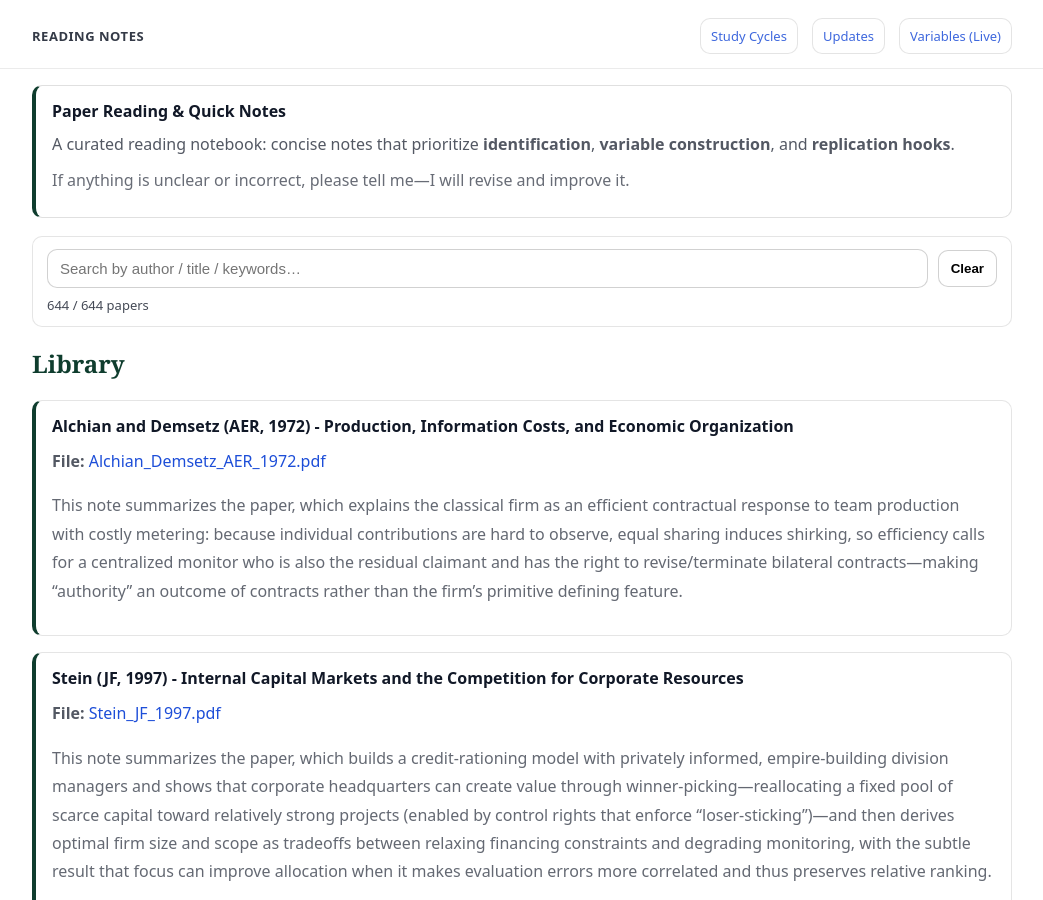
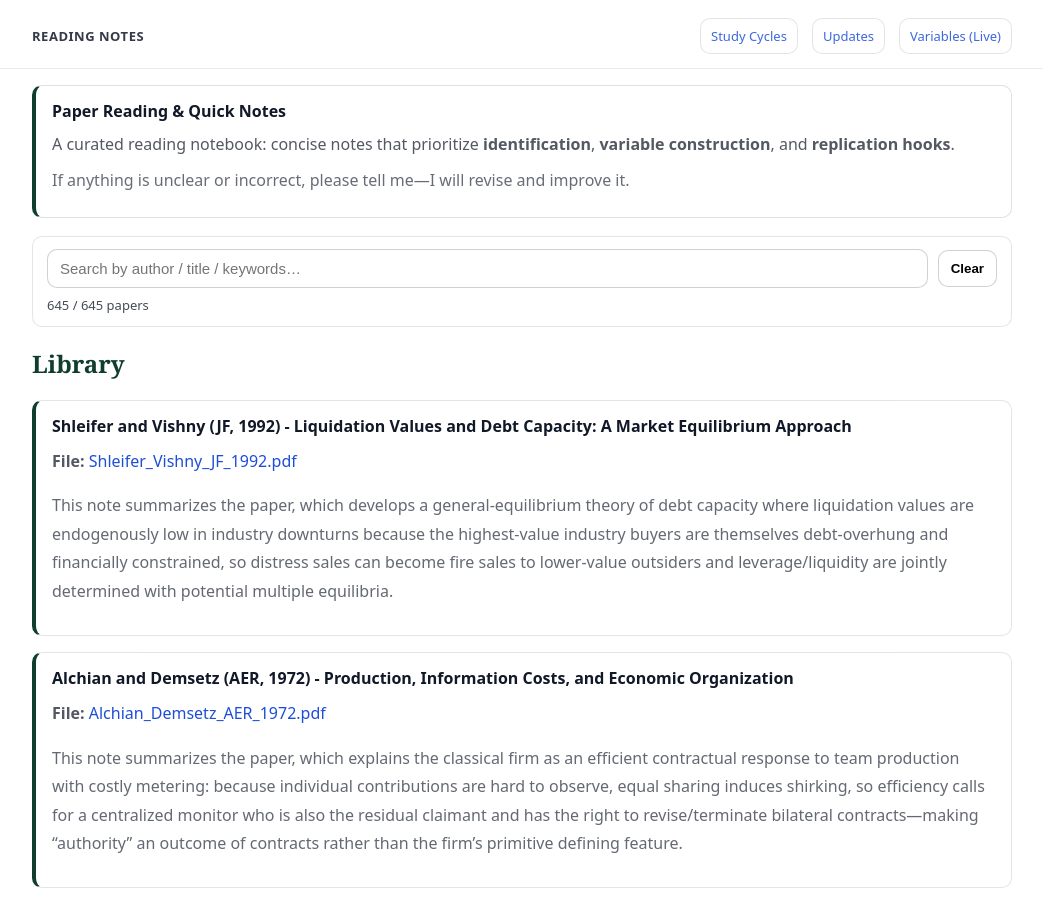
Before and after one commit to yaxinzn/study-archive, a Jekyll site: the page built from reading/index.md, in a window 1280 px wide and 900 px high. Shown: the whole window, without its empty margins (118-1161 px from the left). Built offline with Jekyll 4.4.1, drawn with Linux system fonts in a browser that asks for light colours.

Commit message:
Reading: add/update Shleifer_Vishny_JF_1992.pdf

```diff
--- a/_data/reading.yml
+++ b/_data/reading.yml
@@ -1,3 +1,7 @@
+- title: "Shleifer and Vishny (JF, 1992) - Liquidation Values and Debt Capacity: A Market Equilibrium Approach"
+  file: "Shleifer_Vishny_JF_1992.pdf"
+  desc: "This note summarizes the paper, which develops a general-equilibrium theory of debt capacity where liquidation values are endogenously low in industry downturns because the highest-value industry buyers are themselves debt-overhung and financially constrained, so distress sales can become fire sales to lower-value outsiders and leverage/liquidity are jointly determined with potential multiple equilibria."
+
 - title: "Alchian and Demsetz (AER, 1972) - Production, Information Costs, and Economic Organization"
   file: "Alchian_Demsetz_AER_1972.pdf"
   desc: "This note summarizes the paper, which explains the classical firm as an efficient contractual response to team production with costly metering: because individual contributions are hard to observe, equal sharing induces shirking, so efficiency calls for a centralized monitor who is also the residual claimant and has the right to revise/terminate bilateral contracts—making “authority” an outcome of contracts rather than the firm’s primitive defining feature."
```
Also changed, not shown: 1 other file.
